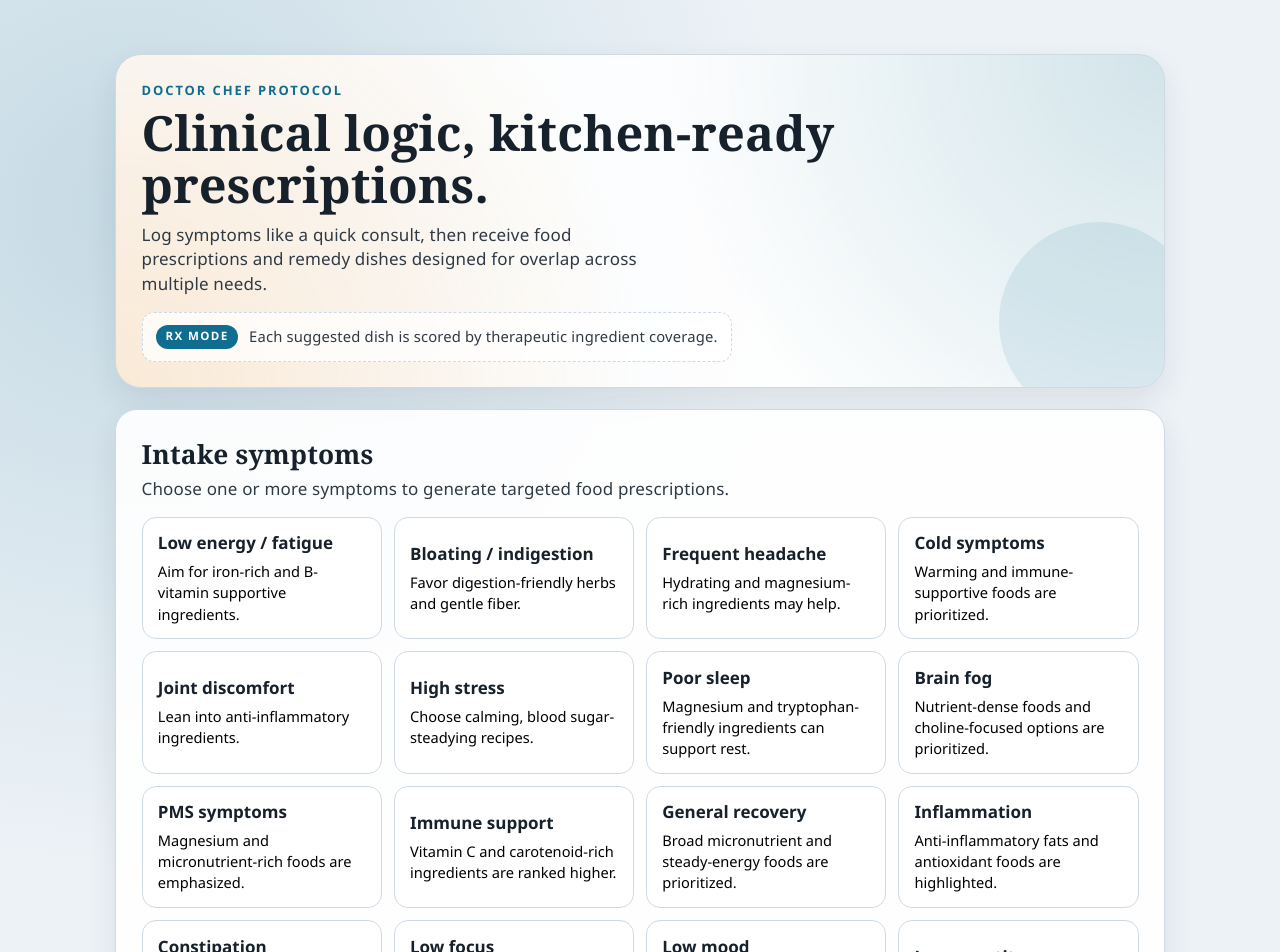
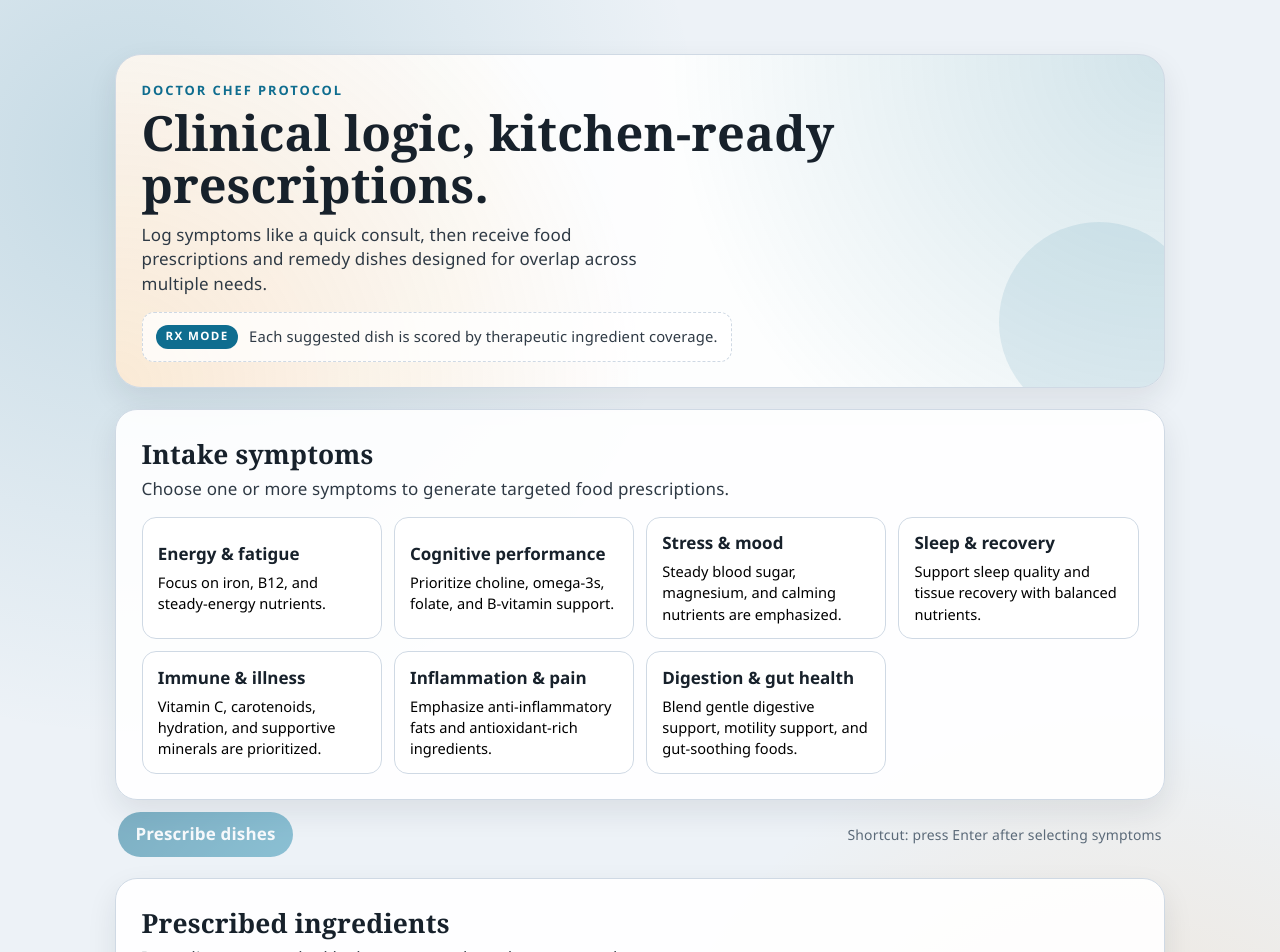
Before and after one commit to pushittothecloud/food-doctor, a React (Vite) app: page / in a window 1280 px wide. Shown: the top 952 px of the page. Built offline with nearby package versions, Linux system fonts and the light colour scheme.

Commit message:
Collapse symptoms into 7 root-cause buckets

```diff
--- a/src/data/catalog.ts
+++ b/src/data/catalog.ts
@@ -1,21 +1,11 @@
 export type SymptomId =
-  | 'fatigue'
-  | 'bloating'
-  | 'headache'
-  | 'cold'
-  | 'joint-pain'
-  | 'high-stress'
-  | 'poor-sleep'
-  | 'brain-fog'
-  | 'pms-symptoms'
-  | 'immune-support'
-  | 'recovery-support'
-  | 'inflammation'
-  | 'constipation'
-  | 'low-focus'
-  | 'low-mood'
-  | 'low-appetite'
-  | 'weakness'
+  | 'energy-fatigue'
+  | 'cognitive-performance'
+  | 'stress-mood'
+  | 'sleep-recovery'
+  | 'immune-illness'
+  | 'inflammation-pain'
+  | 'gut-health'
 
 export interface Symptom {
   id: SymptomId
@@ -83,89 +73,39 @@ export const withIngredientEmoji = (ingredient: string) => {
 
 export const symptoms: Symptom[] = [
   {
-    id: 'fatigue',
-    label: 'Low energy / fatigue',
-    description: 'Aim for iron-rich and B-vitamin supportive ingredients.',
+    id: 'energy-fatigue',
+    label: 'Energy & fatigue',
+    description: 'Focus on iron, B12, and steady-energy nutrients.',
   },
   {
-    id: 'bloating',
-    label: 'Bloating / indigestion',
-    description: 'Favor digestion-friendly herbs and gentle fiber.',
+    id: 'cognitive-performance',
+    label: 'Cognitive performance',
+    description: 'Prioritize choline, omega-3s, folate, and B-vitamin support.',
   },
   {
-    id: 'headache',
-    label: 'Frequent headache',
-    description: 'Hydrating and magnesium-rich ingredients may help.',
+    id: 'stress-mood',
+    label: 'Stress & mood',
+    description: 'Steady blood sugar, magnesium, and calming nutrients are emphasized.',
   },
   {
-    id: 'cold',
-    label: 'Cold symptoms',
-    description: 'Warming and immune-supportive foods are prioritized.',
+    id: 'sleep-recovery',
+    label: 'Sleep & recovery',
+    description: 'Support sleep quality and tissue recovery with balanced nutrients.',
   },
   {
-    id: 'joint-pain',
-    label: 'Joint discomfort',
-    description: 'Lean into anti-inflammatory ingredients.',
+    id: 'immune-illness',
+    label: 'Immune & illness',
+    description: 'Vitamin C, carotenoids, hydration, and supportive minerals are prioritized.',
   },
   {
-    id: 'high-stress',
-    label: 'High stress',
-    description: 'Choose calming, blood sugar-steadying recipes.',
+    id: 'inflammation-pain',
+    label: 'Inflammation & pain',
+    description: 'Emphasize anti-inflammatory fats and antioxidant-rich ingredients.',
   },
   {
-    id: 'poor-sleep',
-    label: 'Poor sleep',
-    description: 'Magnesium and tryptophan-friendly ingredients can support rest.',
-  },
-  {
-    id: 'brain-fog',
-    label: 'Brain fog',
-    description: 'Nutrient-dense foods and choline-focused options are prioritized.',
-  },
-  {
-    id: 'pms-symptoms',
-    label: 'PMS symptoms',
-    description: 'Magnesium and micronutrient-rich foods are emphasized.',
-  },
-  {
-    id: 'immune-support',
-    label: 'Immune support',
-    description: 'Vitamin C and carotenoid-rich ingredients are ranked higher.',
-  },
-  {
-    id: 'recovery-support',
-    label: 'General recovery',
-    description: 'Broad micronutrient and steady-energy foods are prioritized.',
-  },
-  {
-    id: 'inflammation',
-    label: 'Inflammation',
-    description: 'Anti-inflammatory fats and antioxidant foods are highlighted.',
-  },
-  {
-    id: 'constipation',
-    label: 'Constipation',
-    description: 'Fiber-forward and motility-supportive choices are surfaced.',
-  },
-  {
-    id: 'low-focus',
-    label: 'Low focus',
-    description: 'Steady-energy and choline-rich ingredients are prioritized.',
-  },
-  {
-    id: 'low-mood',
-    label: 'Low mood',
-    description: 'Omega-3 and magnesium-containing ingredients are emphasized.',
-  },
-  {
-    id: 'low-appetite',
-    label: 'Low appetite',
-    description: 'Easy-to-eat nutrient-dense options are suggested.',
-  },
-  {
-    id: 'weakness',
-    label: 'Weakness / low energy',
-    description: 'Iron and B-vitamin-supportive foods are surfaced first.',
+    id: 'gut-health',
+    label: 'Digestion & gut health',
+    description: 'Blend gentle digestive support, motility support, and gut-soothing foods.',
   },
 ]
 
@@ -173,114 +113,70 @@ export const getSymptomLabel = (symptomId: SymptomId) =>
   symptoms.find((symptom) => symptom.id === symptomId)?.label ?? symptomId
 
 export const symptomIngredientMap: Record<SymptomId, IngredientMatch[]> = {
-  fatigue: [
+  'energy-fatigue': [
+    { ingredient: 'liver', benefit: 'high-impact B12 + iron support' },
     { ingredient: 'spinach', benefit: 'iron + folate support' },
     { ingredient: 'lentils', benefit: 'iron + fiber support' },
+    { ingredient: 'egg yolks', benefit: 'B-vitamin and choline support' },
     { ingredient: 'pumpkin seeds', benefit: 'magnesium + zinc' },
-    { ingredient: 'eggs', benefit: 'B-vitamin support' },
     { ingredient: 'kale', benefit: 'micronutrient support' },
     { ingredient: 'sardines', benefit: 'B12 + omega-3 support' },
     { ingredient: 'sweet potatoes', benefit: 'steady fuel support' },
+    { ingredient: 'mango', benefit: 'easy carb + recovery support' },
   ],
-  bloating: [
+  'cognitive-performance': [
+    { ingredient: 'egg yolks', benefit: 'choline + B-vitamin support' },
+    { ingredient: 'sardines', benefit: 'omega-3 + B12 support' },
+    { ingredient: 'liver', benefit: 'B12 density support' },
+    { ingredient: 'kale', benefit: 'folate support' },
+    { ingredient: 'oats', benefit: 'steady-energy support' },
+  ],
+  'stress-mood': [
+    { ingredient: 'sunflower seeds', benefit: 'magnesium + vitamin E support' },
+    { ingredient: 'dark chocolate', benefit: 'polyphenols + mood support' },
+    { ingredient: 'oats', benefit: 'steady glucose support' },
+    { ingredient: 'chickpeas', benefit: 'B6 + fiber support' },
+    { ingredient: 'chamomile', benefit: 'calming ritual support' },
+    { ingredient: 'sardines', benefit: 'omega-3 support' },
+  ],
+  'sleep-recovery': [
+    { ingredient: 'kiwi', benefit: 'sleep-quality + motility support' },
+    { ingredient: 'tart cherry', benefit: 'melatonin pathway support' },
+    { ingredient: 'almonds', benefit: 'magnesium support' },
+    { ingredient: 'oats', benefit: 'serotonin precursor support' },
+    { ingredient: 'kale', benefit: 'recovery micronutrient support' },
+    { ingredient: 'sweet potatoes', benefit: 'glycogen recovery support' },
+    { ingredient: 'sunflower seeds', benefit: 'vitamin E support' },
+  ],
+  'immune-illness': [
+    { ingredient: 'red bell peppers', benefit: 'very high vitamin C support' },
+    { ingredient: 'kiwi', benefit: 'vitamin C + fiber support' },
+    { ingredient: 'sweet potatoes', benefit: 'beta-carotene support' },
+    { ingredient: 'mango', benefit: 'vitamins A + C support' },
+    { ingredient: 'lemon', benefit: 'hydration + vitamin C support' },
+    { ingredient: 'garlic', benefit: 'immune-supportive compounds' },
+    { ingredient: 'chicken broth', benefit: 'warm hydration + minerals' },
+  ],
+  'inflammation-pain': [
+    { ingredient: 'sardines', benefit: 'omega-3 anti-inflammatory support' },
+    { ingredient: 'salmon', benefit: 'omega-3 fatty acids' },
+    { ingredient: 'turmeric', benefit: 'curcumin support' },
+    { ingredient: 'olive oil', benefit: 'polyphenol-rich fat source' },
+    { ingredient: 'berries', benefit: 'antioxidant support' },
+    { ingredient: 'kale', benefit: 'polyphenol-rich greens support' },
+    { ingredient: 'ginger', benefit: 'warming anti-inflammatory support' },
+  ],
+  'gut-health': [
     { ingredient: 'ginger', benefit: 'digestive comfort' },
     { ingredient: 'fennel', benefit: 'gut-soothing compounds' },
     { ingredient: 'mint', benefit: 'post-meal comfort' },
     { ingredient: 'yogurt', benefit: 'probiotic support' },
-  ],
-  headache: [
-    { ingredient: 'banana', benefit: 'potassium support' },
-    { ingredient: 'spinach', benefit: 'magnesium support' },
-    { ingredient: 'cucumber', benefit: 'hydration support' },
-    { ingredient: 'oats', benefit: 'steady energy release' },
-  ],
-  cold: [
-    { ingredient: 'garlic', benefit: 'immune-supportive compounds' },
-    { ingredient: 'turmeric', benefit: 'warming anti-inflammatory support' },
-    { ingredient: 'lemon', benefit: 'vitamin C support' },
-    { ingredient: 'chicken broth', benefit: 'warm hydration + minerals' },
-    { ingredient: 'red bell peppers', benefit: 'vitamin C-rich support' },
-    { ingredient: 'mango', benefit: 'vitamins A + C support' },
-  ],
-  'joint-pain': [
-    { ingredient: 'salmon', benefit: 'omega-3 fatty acids' },
-    { ingredient: 'turmeric', benefit: 'curcumin support' },
-    { ingredient: 'olive oil', benefit: 'polyphenol-rich fat source' },
-    { ingredient: 'berries', benefit: 'antioxidant support' },
-    { ingredient: 'sardines', benefit: 'omega-3 + vitamin D support' },
-  ],
-  'high-stress': [
-    { ingredient: 'dark chocolate', benefit: 'polyphenols + mood support' },
-    { ingredient: 'oats', benefit: 'steady glucose support' },
-    { ingredient: 'chickpeas', benefit: 'B6 + fiber support' },
-    { ingredient: 'chamomile', benefit: 'calming ritual support' },
-  ],
-  'poor-sleep': [
-    { ingredient: 'almonds', benefit: 'magnesium support' },
-    { ingredient: 'kiwi', benefit: 'sleep-quality support' },
-    { ingredient: 'oats', benefit: 'serotonin precursor support' },
-    { ingredient: 'tart cherry', benefit: 'melatonin support' },
-  ],
-  'brain-fog': [
-    { ingredient: 'egg yolks', benefit: 'choline + B-vitamin support' },
-    { ingredient: 'liver', benefit: 'B12 + iron density support' },
-    { ingredient: 'kale', benefit: 'folate support' },
-    { ingredient: 'sardines', benefit: 'omega-3 + B12 support' },
-  ],
-  'pms-symptoms': [
-    { ingredient: 'kale', benefit: 'magnesium + folate support' },
     { ingredient: 'chard', benefit: 'magnesium-rich support' },
-    { ingredient: 'sunflower seeds', benefit: 'vitamin E + magnesium support' },
-    { ingredient: 'kiwi', benefit: 'fiber + vitamin C support' },
-  ],
-  'immune-support': [
-    { ingredient: 'red bell peppers', benefit: 'high vitamin C support' },
-    { ingredient: 'kiwi', benefit: 'vitamin C + fiber support' },
-    { ingredient: 'sweet potatoes', benefit: 'beta-carotene support' },
-    { ingredient: 'mango', benefit: 'vitamins A + C support' },
-  ],
-  'recovery-support': [
-    { ingredient: 'kale', benefit: 'broad micronutrient support' },
-    { ingredient: 'chard', benefit: 'magnesium + potassium support' },
-    { ingredient: 'sunflower seeds', benefit: 'vitamin E support' },
-    { ingredient: 'sweet potatoes', benefit: 'steady carb support' },
-    { ingredient: 'sardines', benefit: 'omega-3 + B12 support' },
-  ],
-  inflammation: [
-    { ingredient: 'sardines', benefit: 'omega-3 anti-inflammatory support' },
-    { ingredient: 'olive oil', benefit: 'polyphenol support' },
-    { ingredient: 'berries', benefit: 'antioxidant support' },
-    { ingredient: 'kale', benefit: 'polyphenol-rich greens support' },
-  ],
-  constipation: [
     { ingredient: 'kiwi', benefit: 'motility + fiber support' },
     { ingredient: 'oats', benefit: 'soluble fiber support' },
-    { ingredient: 'chard', benefit: 'fiber + magnesium support' },
-    { ingredient: 'yogurt', benefit: 'gut flora support' },
-  ],
-  'low-focus': [
-    { ingredient: 'egg yolks', benefit: 'choline support' },
-    { ingredient: 'sardines', benefit: 'omega-3 + B12 support' },
-    { ingredient: 'oats', benefit: 'steady-energy support' },
-    { ingredient: 'kale', benefit: 'folate support' },
-  ],
-  'low-mood': [
-    { ingredient: 'sardines', benefit: 'omega-3 support' },
-    { ingredient: 'dark chocolate', benefit: 'polyphenol support' },
-    { ingredient: 'sunflower seeds', benefit: 'magnesium + vitamin E support' },
-    { ingredient: 'oats', benefit: 'steady-energy support' },
-  ],
-  'low-appetite': [
+    { ingredient: 'banana', benefit: 'easy-to-digest energy support' },
     { ingredient: 'mango', benefit: 'easy calories + vitamins support' },
-    { ingredient: 'sweet potatoes', benefit: 'gentle carb support' },
-    { ingredient: 'banana', benefit: 'easy-to-digest energy support' },
-    { ingredient: 'yogurt', benefit: 'light protein + probiotic support' },
-  ],
-  weakness: [
-    { ingredient: 'liver', benefit: 'iron + B12 density support' },
-    { ingredient: 'egg yolks', benefit: 'B-vitamin support' },
-    { ingredient: 'lentils', benefit: 'iron + fiber support' },
-    { ingredient: 'sweet potatoes', benefit: 'steady-energy support' },
+    { ingredient: 'cucumber', benefit: 'hydration support' },
   ],
 }
 
```
